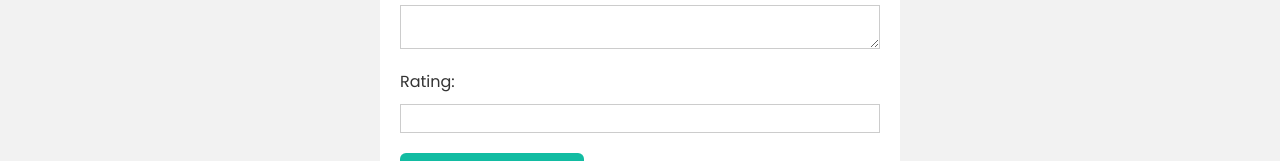
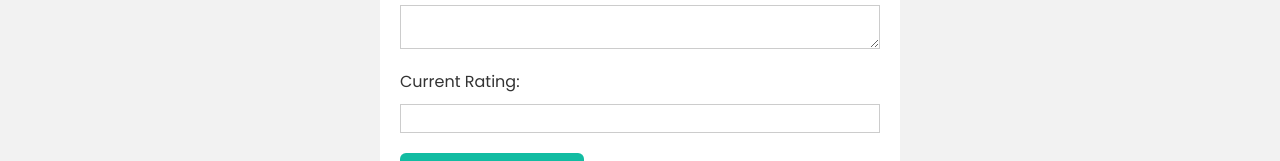
Before and after one commit to Johannesburgg16/Supabase_Beginner_Tut, a React (Create React App) app in the folder Supabase-Tutorial-for-Beginners-starter-project/: page /create in a window 1280 px wide. Shown: the part 274-435 px from the top of the page. Built offline with nearby package versions, Linux system fonts and the light colour scheme.

Commit message:
minor change

```diff
--- a/Supabase-Tutorial-for-Beginners-starter-project/src/pages/Create.js
+++ b/Supabase-Tutorial-for-Beginners-starter-project/src/pages/Create.js
@@ -52,7 +52,7 @@ const Create = () => {
           onChange={(e) => setMethod(e.target.value)}
         />
 
-        <label htmlFor="rating">Rating:</label>
+        <label htmlFor="rating">Current Rating:</label>
         <input
           type="number"
           id="rating"
```
